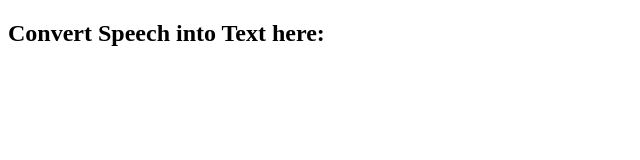
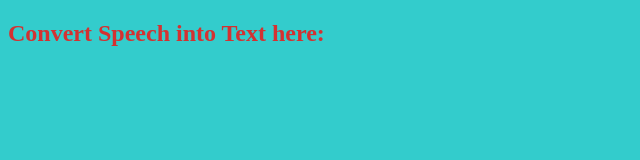
Before and after one commit to ankit485803/Speech-to-Text-, a plain HTML site: page index.html in a window 1280 px wide. Shown: the whole page, without its empty margins (0-640 px from the left). Drawn offline with Linux system fonts and the light colour scheme.

Commit message:
Update index.html
Add style.css pages

```diff
--- a/index.html
+++ b/index.html
@@ -6,11 +6,13 @@
     <meta name="viewport" content="width=device-width, initial-scale=1.0">
 
     <title> Speech to Text </title>
+    <link rel="stylesheet" href="style.css">
+
 </head>
 
 <body>
 
-    <h2> Convert Speech into Text  here: </h2>
+     <h2 id="topics"> Convert Speech into Text  here: </h2>
 
     <div class="words" contenteditable>
         <p id="p"></p>
```
